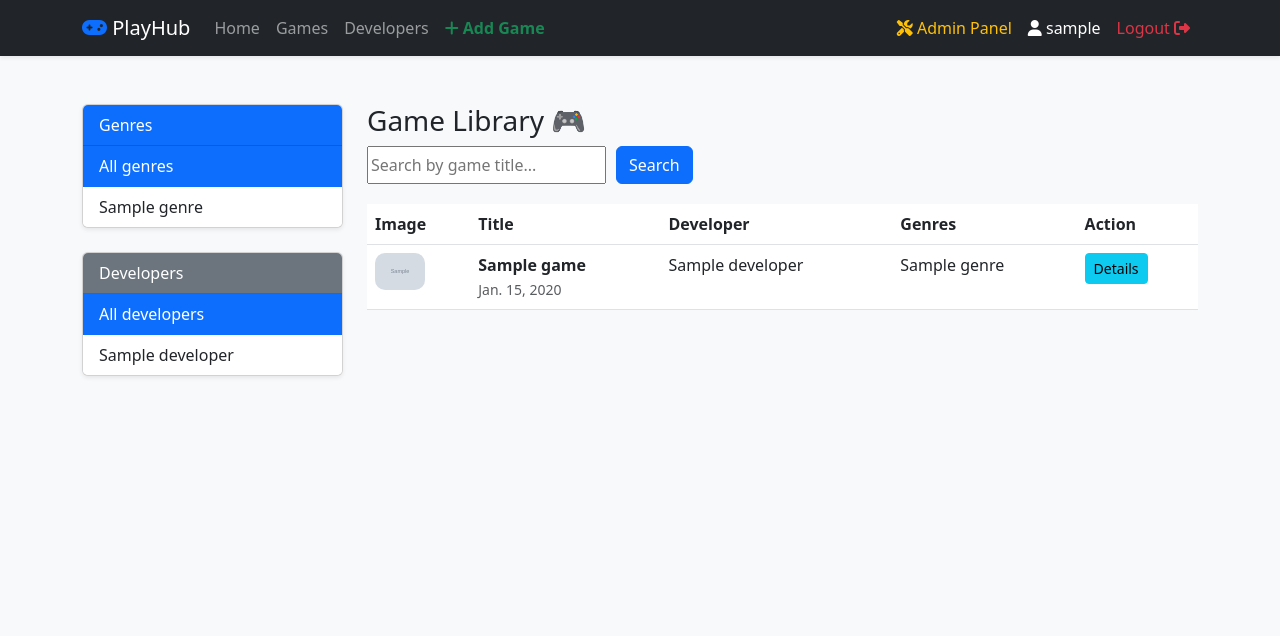
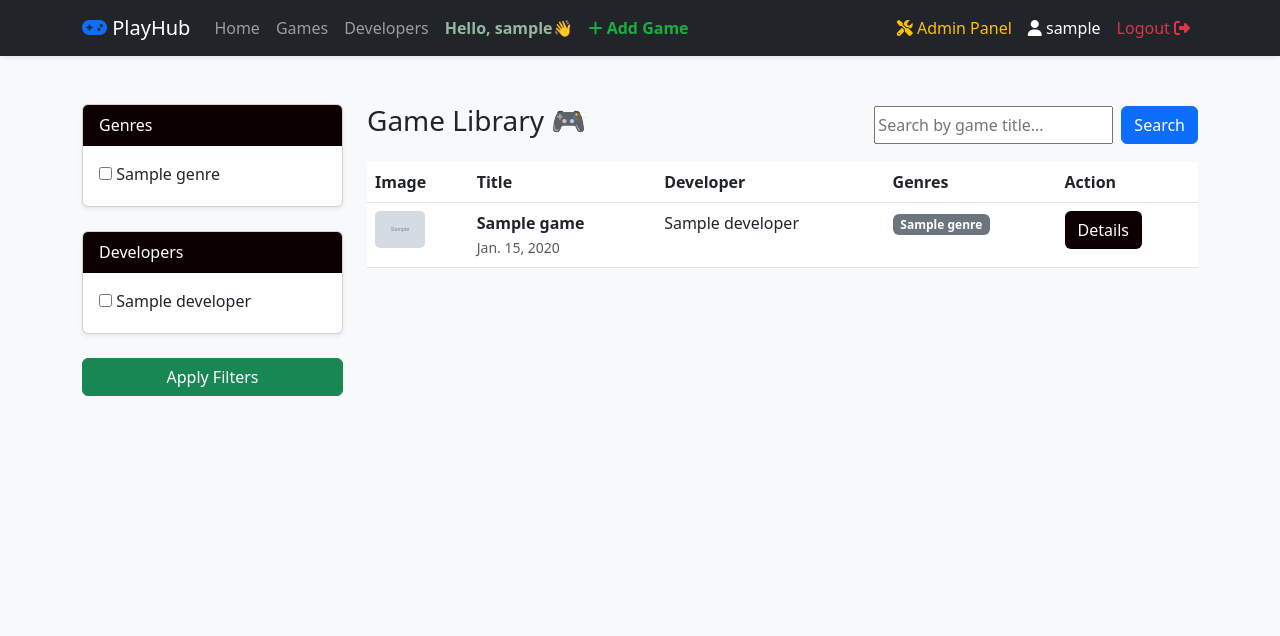
Before and after one commit to nastyagst/playhub, a Django app: page /games/ in a window 1280 px wide. Shown: the top 636 px of the page. Run offline with Django 5.2, Linux system fonts and the light colour scheme; a user stored in the database is signed in; tables that the repository leaves empty hold one stand-in row (values such as "Sample post"); grey boxes marked "Sample" are stand-in pictures.

Commit message:
Add dynamic auth links and update genres background style

```diff
--- a/catalog/forms.py
+++ b/catalog/forms.py
@@ -1,14 +1,28 @@
 from django import forms
 from django.contrib.auth.forms import UserCreationForm
-from .models import Gamer, Game, Comment
+from .models import Gamer, Game, Comment, Genre, Developer
 
 
 class GameSearchForm(forms.Form):
     title = forms.CharField(
-        max_length=255,
-        required=False,
-        label="",
-        widget=forms.TextInput(attrs={"placeholder": "Search by game title..."})
+        max_length = 255,
+        required = False,
+        label = "",
+        widget = forms.TextInput(attrs={"placeholder": "Search by game title..."})
+    )
+
+    genres = forms.ModelMultipleChoiceField(
+        queryset=Genre.objects.all(),
+        required = False,
+        widget = forms.CheckboxSelectMultiple,
+        label = "Genres"
+    )
+
+    developers = forms.ModelMultipleChoiceField(
+        queryset = Developer.objects.all(),
+        required = False,
+        widget = forms.CheckboxSelectMultiple,
+        label = "Developers"
     )
 
 
--- a/catalog/views.py
+++ b/catalog/views.py
@@ -32,10 +32,7 @@ class GameListView(LoginRequiredMixin, generic.ListView):
 
     def get_context_data(self, *, object_list=None, **kwargs):
         context = super(GameListView, self).get_context_data(**kwargs)
-        title = self.request.GET.get("title", "")
-        context["search_form"] = GameSearchForm(initial={"title": title})
-        context["genre_list"] = Genre.objects.all()
-        context["developer_list"] = Developer.objects.all()
+        context["search_form"] = GameSearchForm(self.request.GET)
         return context
 
     def get_queryset(self):
@@ -43,15 +40,14 @@ class GameListView(LoginRequiredMixin, generic.ListView):
         form = GameSearchForm(self.request.GET)
 
         if form.is_valid():
-            queryset = queryset.filter(title__icontains=form.cleaned_data["title"])
+            if form.cleaned_data["title"]:
+                queryset = queryset.filter(title__icontains=form.cleaned_data["title"])
 
-        genre_id = self.request.GET.get("genre")
-        if genre_id:
-            queryset = queryset.filter(genres__id=genre_id)
+            if form.cleaned_data["genres"]:
+                queryset = queryset.filter(genres__in=form.cleaned_data["genres"]).distinct()
 
-        developer_id = self.request.GET.get("developer")
-        if developer_id:
-            queryset = queryset.filter(developer__id=developer_id)
+            if form.cleaned_data["developers"]:
+                queryset = queryset.filter(developer__in=form.cleaned_data["developers"])
 
         return queryset
 
--- a/templates/base.html
+++ b/templates/base.html
@@ -30,9 +30,16 @@
         <li class="nav-item">
           <a class="nav-link" href="{% url 'catalog:developer-list' %}">Developers</a>
         </li>
+        {% if user.is_authenticated %}
+        <li class="nav-item">
+          <span class="nav-link active" style="color: #95b89f">
+            <strong>Hello, {{ user.username }}👋</strong>
+          </span>
+        </li>
+        {% endif %}
         {% if user.is_authenticated and user.is_staff %}
         <li class="nav-item">
-          <a class="nav-link text-success fw-bold" href="{% url 'catalog:game-create' %}">
+          <a class="nav-link fw-bold" href="{% url 'catalog:game-create' %}" style="color: #17b042">
             <i class="fas fa-plus"></i> Add Game
           </a>
         </li>
@@ -66,6 +73,11 @@
         <li class="nav-item">
           <a class="nav-link" href="{% url 'login' %}">
             Login <i class="fas fa-sign-in-alt"></i>
+          </a>
+        </li>
+        <li class="nav-item">
+          <a class="nav-link btn btn-primary text=white ms-2 px-3" href="{% url 'catalog:register' %}">
+            Sign up
           </a>
         </li>
         {% endif %}
--- a/templates/catalog/game_list.html
+++ b/templates/catalog/game_list.html
@@ -1,57 +1,56 @@
 {% extends "base.html" %}
 
 {% block content %}
+<form method="get">
+
   <div class="row mt-4">
     <div class="col-md-3">
+
       <div class="card shadow-sm mb-4">
-      <div class="card-header bg-primary text-white">
+        <div class="card-header text-white" style="background-color: #0d0000">
+          <span>
           Genres
+          </span>
         </div>
-      <div class="list-group list-group-flush">
-        <a href="{% url 'catalog:game-list' %}"
-        class="list-group-item list-group-item-action {% if not request.GET.genre %}active{% endif %}">
-          All genres
-        </a>
-        {% for genre in genre_list%}
-        <a href="?genre={{ genre.id }}"
-        class="list-group-item list-group-item-action {% if request.GET.genre == genre.id|stringformat:'s' %}active{% endif %}">
-          {{ genre.name }}
-        </a>
+        <div class="card-body">
+          {% for checkbox in search_form.genres %}
+          <div class="mb-1">
+            <label>
+              {{ checkbox.tag }} {{ checkbox.choice_label }}
+            </label>
+          </div>
           {% endfor %}
         </div>
       </div>
 
-    <div class="card shadow-sm">
-      <div class="card-header bg-secondary text-white">
+      <div class="card shadow-sm mb-4">
+        <div class="card-header text-white" style="background-color: #0d0000">
+          <span>
           Developers
+          </span>
         </div>
-      <div class="list-group list-group-flush">
-        <a href="{% url 'catalog:game-list' %}"
-        class="list-group-item list-group-item-action {% if not request.GET.developer %}active{% endif %}">
-          All developers
-        </a>
-        {% for developer in developer_list%}
-        <a href="?developer={{ developer.id }}"
-        class="list-group-item list-group-item-action {% if request.GET.developer == developer.id|stringformat:'s' %}active{% endif %}">
-          {{ developer.name }}
-        </a>
+        <div class="card-body">
+          {% for checkbox in search_form.developers %}
+          <div class="mb-1">
+            <label>
+              {{ checkbox.tag }} {{ checkbox.choice_label }}
+            </label>
+          </div>
           {% endfor %}
         </div>
       </div>
+
+      <button type="submit" class="btn btn-success w-100">Apply Filters</button>
     </div>
 
+    <div class="col-md-9">
 
-<div class="col-md-9">
-<div style="margin-bottom: 20px;">
+      <div class="d-flex justify-content-between align-items-center mb-3">
         <h3>Game Library 🎮</h3>
-
-  <form action="" method="get" style="display: flex; gap: 10px;">
+        <div class="d-flex gap-2">
           {{ search_form.title }}
-
-    <button type="submit" class="btn btn-primary">
-      Search
-    </button>
-  </form>
+          <button type="submit" class="btn btn-primary">Search</button>
+        </div>
       </div>
 
       {% if game_list %}
@@ -70,77 +69,58 @@
         <tr>
           <td>
             {% if game.image %}
-      <img src="{{ game.image.url }}" alt="game" style="width: 50px; border-radius: 10px;">
+            <img src="{{ game.image.url }}" alt="game" style="width: 50px; border-radius: 5px;">
             {% else %}
-      <span class="text-muted">No image</span>
+            <span class="text-muted">No img</span>
             {% endif %}
           </td>
-
           <td>
-      <b>{{ game.title }}</b>
-      <br>
+            <b>{{ game.title }}</b><br>
             <small class="text-muted">{{ game.release_date }}</small>
           </td>
-
           <td>{{ game.developer.name }}</td>
-
           <td>
             {% for genre in game.genres.all %}
-      {{ genre.name }}
+            <span class="badge bg-secondary">{{ genre.name }}</span>
             {% endfor %}
           </td>
-
           <td>
-      <a href="{% url 'catalog:game-detail' pk=game.pk %}" class="btn btn-sm btn-info">
+            <a href="{% url 'catalog:game-detail' pk=game.pk %}" class="btn text-white" style="background-color: #0d0000">
+              <span>
               Details
+              </span>
             </a>
           </td>
         </tr>
         {% endfor %}
         </tbody>
       </table>
-
       {% else %}
-<p>No games found. Try a different search.</p>
+      <p class="text-muted">No games found.</p>
       {% endif %}
 
       {% if is_paginated %}
       <nav class="mt-4">
         <ul class="pagination justify-content-center">
-
           {% if page_obj.has_previous %}
-      <li class="page-item">
-        <a class="page-link" href="?page={{ page_obj.previous_page_number }}">Back</a>
-      </li>
-    {% else %}
-      <li class="page-item disabled">
-        <span class="page-link">Back</span>
+          <li class="page-item"><a class="page-link"
+                                   href="?{{ request.GET.urlencode }}&page={{ page_obj.previous_page_number }}">Back</a>
           </li>
           {% endif %}
 
-    {% for num in page_obj.paginator.page_range %}
-      {% if page_obj.number == num %}
-        <li class="page-item active">
-          <span class="page-link">{{ num }}</span>
-        </li>
-      {% else %}
-        <li class="page-item">
-          <a class="page-link" href="?page={{ num }}">{{ num }}</a>
-        </li>
-      {% endif %}
-    {% endfor %}
+          <li class="page-item active"><span class="page-link">{{ page_obj.number }}</span></li>
 
           {% if page_obj.has_next %}
-      <li class="page-item">
-        <a class="page-link" href="?page={{ page_obj.next_page_number }}">Next</a>
-      </li>
-    {% else %}
-      <li class="page-item disabled">
-        <span class="page-link">Next</span>
+          <li class="page-item"><a class="page-link"
+                                   href="?{{ request.GET.urlencode }}&page={{ page_obj.next_page_number }}">Next</a>
           </li>
           {% endif %}
         </ul>
       </nav>
       {% endif %}
-</div> </div>
+
+    </div>
+  </div>
+
+</form>
 {% endblock %}
```
Lines whose indentation alone changed are shown as unchanged.
